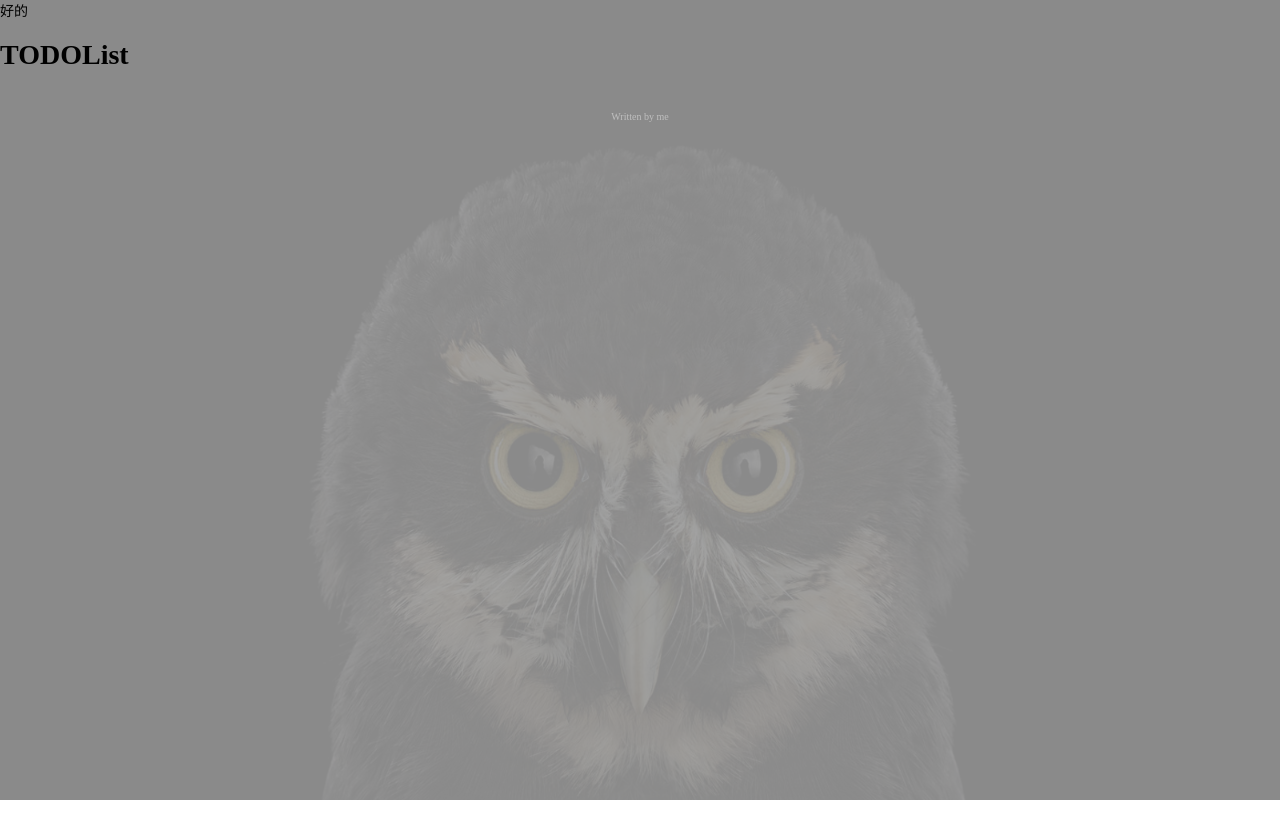
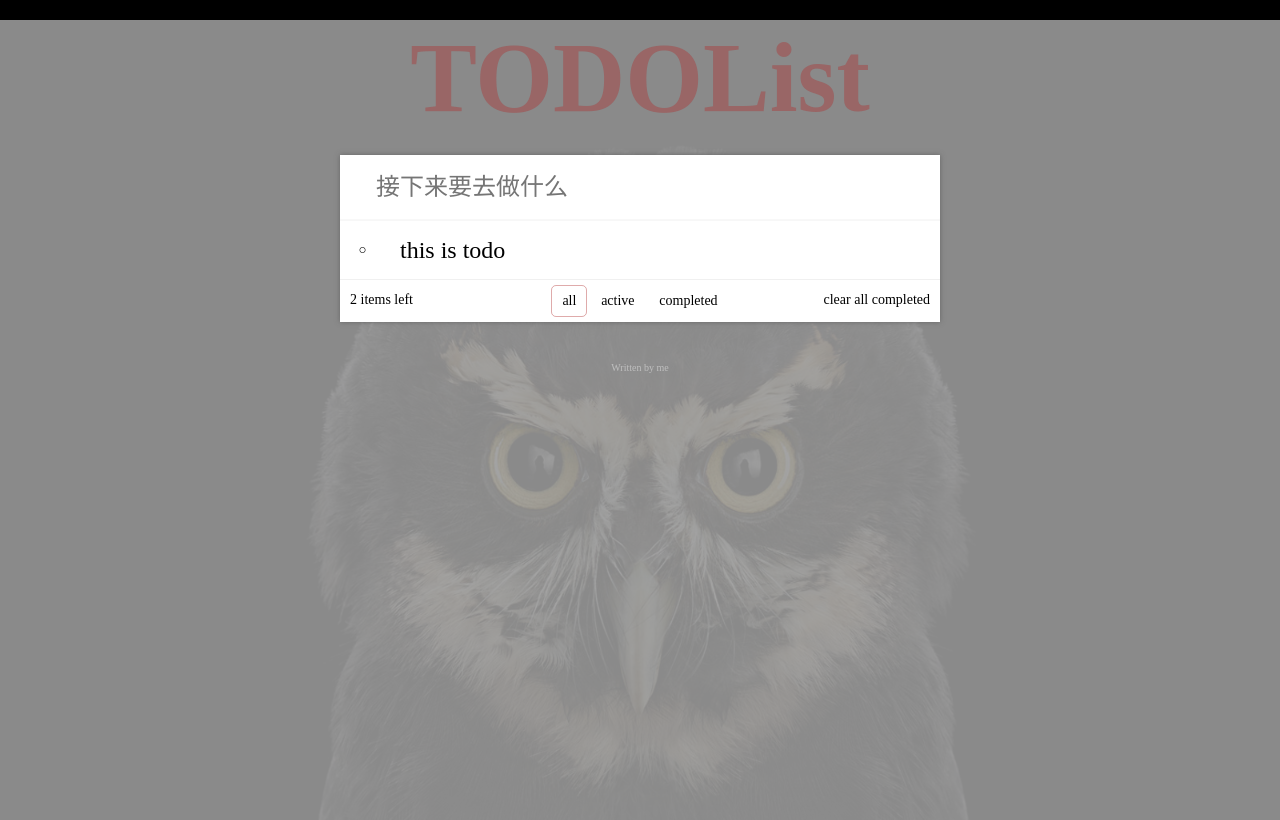
Before and after one commit to havefan-cccoder/vue-TODO, a Vue app: page / in a window 1280 px wide. Built offline with nearby package versions, Linux system fonts and the light colour scheme; the HTML template or start-up script is replaced by a standard one.

Commit message:
编写基本页面内容

```diff
--- a/src/app.vue
+++ b/src/app.vue
@@ -1,7 +1,8 @@
 <template>
-  <div id="app">好的
+  <div id="app">
         <div id="cover"></div>
         <Header></Header>
+        <todo></todo>
         <Footer></Footer>
   </div>
 </template>
@@ -9,6 +10,7 @@
 <script>
 import Header from './todo/header.vue'
 import Footer from './todo/footer.jsx'
+import Todo from './todo/todo.vue'
 export default {
     data(){
         return {
@@ -16,7 +18,8 @@
     },
     components: {
         Header,
-        Footer
+        Footer,
+        Todo
     }
 }
 </script>
--- a/src/todo/header.vue
+++ b/src/todo/header.vue
@@ -3,3 +3,13 @@
         <h1>TODOList</h1>
     </header>
 </template>
+<style lang="stylus" scoped>
+    .main-header {
+        text-align center
+        h1 {
+            font-size 100px
+            color rgba(175, 47, 47, 0.4)
+            margin 20px
+        }
+    }
+    </style>
--- a/src/todo/item.vue
+++ b/src/todo/item.vue
@@ -0,0 +1,96 @@
+<template>
+    <div :class="['todo-item',todo.completed ? 'completed' : '']">
+        <input
+        type="checkbox"
+        class="toggle"
+        v-model="todo.completed"
+        name="" id="">
+        <label>{{todo.content}}</label>
+        <button class="destroy" @click="deleteTodo()"></button>
+    </div>
+</template>
+<script>
+export default {
+    props: {
+        todo: {
+            type: Object,
+            required: true
+        }
+    },
+    methods:{
+        deleteTodo() {
+
+        }
+    }
+}
+</script>
+
+<style lang="stylus" scoped>
+   .todo-item{
+        position relative
+        background-color #fff
+        font-size 24px
+        border-bottom 1px solid rgba(0,0,0,0.06)
+        &:hover{
+            .destroy:after{
+                content: '×'
+            }
+        }
+        label{
+            white-space: pre-line;
+            word-break: break-all;
+            padding: 15px 60px 15px 15px;
+            margin-left: 45px;
+            display: block;
+            line-height: 1.2;
+            transition: color 0.4s;
+        }
+        &.completed{
+            label{
+                color: #d9d9d9;
+                text-decoration line-through
+            }
+        }
+    }
+    .toggle{
+        text-align: center;
+        width: 40px;
+        height: 40px;
+        line-height: 40px
+        position: absolute;
+        top: 0;
+        bottom: 0;
+        margin: auto 0;
+        border: none;
+        appearance: none;
+        outline none
+        padding-left 5px
+        cursor pointer
+        &:after{
+            // content: url('../assets/images/round.svg')
+            content :'○'
+        }
+        &:checked:after{
+            // content: url('../assets/images/done.svg')
+            content '√'
+        }
+    }
+    .destroy{
+        position: absolute;
+        top: 0;
+        right: 10px;
+        bottom: 0;
+        width: 40px;
+        height: 40px;
+        margin: auto 0;
+        font-size: 30px;
+        color: #cc9a9a;
+        margin-bottom: 11px;
+        transition: color 0.2s ease-out;
+        background-color transparent
+        appearance none
+        border-width 0
+        cursor pointer
+        outline none
+    }
+</style>
--- a/src/todo/tabs.vue
+++ b/src/todo/tabs.vue
@@ -0,0 +1,75 @@
+<template>
+    <div class="helper">
+        <span class="left">2 items left</span>
+        <span class="tabs">
+            <span
+                v-for="state in states"
+                :key="state"
+                :class="[state, filter == state ? 'actived' : '']"
+                @click="toggleFilter(state)">
+                {{state}}
+            </span>
+        </span>
+        <span class="clear" @click="clearAllcompleted">clear all completed</span>
+    </div>
+</template>
+<script>
+export default {
+    props: {
+        filter: {
+            type: String,
+            requrie: true
+        }
+    },
+    data() {
+        return {
+            states: ['all', 'active',  'completed']
+        }
+    },
+    methods: {
+        toggleFilter(){},
+        clearAllcompleted() {}
+    }
+}
+</script>
+<style lang="stylus" scoped>
+    .helper {
+        font-weight 100
+        display flex
+        justify-content space-between
+        padding 5px 0
+        line-height 30px
+        background-color #ffffff
+        font-size 14px
+        font-smoothing: antialiased;
+    }
+    .left, .clear, .tabs {
+        padding 0 10px
+        box-sizing border-box
+    }
+    .left, .clear {
+        width 150px
+    }
+    .left {
+        text-align left
+    }
+    .clear {
+        text-align: right
+        cursor pointer
+    }
+    .tabs {
+        width 200px
+        display flex
+        justify-content space-around
+        * {
+            display inline-block
+            padding 0 10px
+            cursor pointer
+            border 1px solid rgba(175, 47, 47, 0)
+            &.actived {
+                border-color rgba(175, 47, 47, 0.4)
+                border-radius 5px
+            }
+        }
+    }
+</style>
--- a/src/todo/todo.vue
+++ b/src/todo/todo.vue
@@ -0,0 +1,56 @@
+<template>
+    <section class="real-app">
+        <input
+            type="text"
+            class="add-input"
+            autofocus="autofocus"
+            placeholder="接下来要去做什么"
+            @keyup.enter="addTodo">
+            <Item :todo="todo"></Item>
+            <tabs :filter="filter"></tabs>
+    </section>
+</template>
+<script>
+import Item from './item.vue'
+import Tabs from './tabs.vue'
+export default {
+    data() {
+        return {
+            todo: {
+                id:0,
+                content: 'this is todo',
+                completed: false
+            },
+            filter: 'all'
+        }
+    },
+    components:{Item, Tabs},
+    methods: {
+        addTodo() {}
+    }
+}
+</script>
+<style lang="stylus" scoped>
+.real-app {
+        width 600px
+        margin 0 auto
+        box-shadow 0 0 5px #666
+    }
+    .add-input {
+        position: relative;
+        margin: 0;
+        width: 100%;
+        font-size: 24px;
+        font-family: inherit;
+        font-weight: inherit;
+        line-height: 1.4em;
+        border: 0;
+        outline: none;
+        color: inherit;
+        box-sizing: border-box;
+        font-smoothing: antialiased;
+        padding: 16px 16px 16px 36px;
+        border: none;
+        box-shadow: inset 0 -2px 1px rgba(0, 0, 0, 0.03);
+    }
+</style>
```
